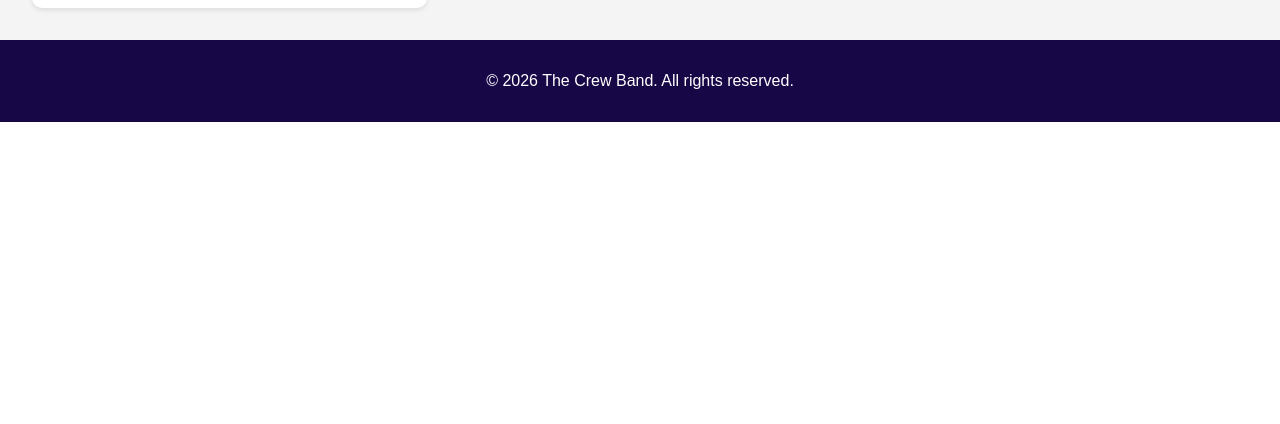
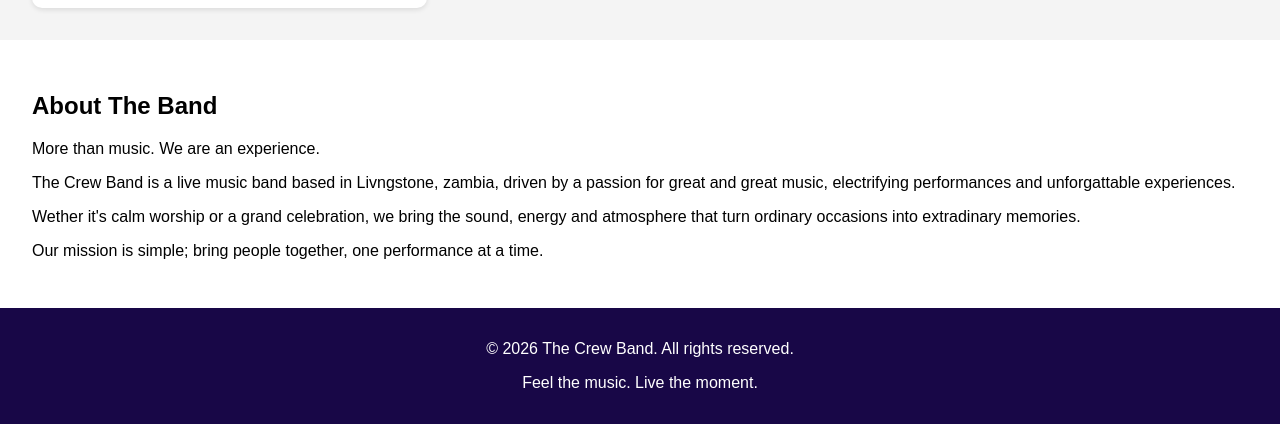
Before and after one commit to DanielCM17/the-crew-band, a plain HTML site: page index.html in a window 1280 px wide. Shown: the part 1245-1669 px from the top of the page. Before the commit the page ends 1367 px from the top, so only its background shows below. Drawn offline with Linux system fonts and the light colour scheme.

Commit message:
add about section html

```diff
--- a/index.html
+++ b/index.html
@@ -18,7 +18,7 @@
     </header>
 
     <!-- Services Section -->
-    <section class="services">
+    <section class="services container">
         <h2>Our Services</h2>
             <p>Your Event. Our sound. One unforgettable experience.</p>
         <div class="service-cards">
@@ -46,9 +46,19 @@
         </div>
     </section>
 
+    <!-- About section-->
+    <section class="about container">
+        <h2>About The Band</h2>
+        <p>More than music. We are an experience.</p>
+        <p>The Crew Band is a live music band based in Livngstone, zambia, driven by a passion for great and great music, electrifying performances and unforgattable experiences.</p>
+        <p>Wether it's calm worship or a grand celebration, we bring the sound, energy and atmosphere that turn ordinary occasions into extradinary memories.</p>
+        <p>Our mission is simple; bring people together, one performance at a time.</p>
+    </section>
+
     <!-- Footer -->
     <footer class="footer">
         <p>&copy; 2026 The Crew Band. All rights reserved.</p>
+        <p>Feel the music. Live the moment.</p>
     </footer>
 </body>
 </html>
--- a/style.css
+++ b/style.css
@@ -8,6 +8,15 @@ body {
 
 h2 {
     display: block;
+}
+
+.about{
+    background-color: white;
+}
+
+.container {
+    padding: 2rem;
+
 }
 
 .flex {
@@ -51,7 +60,6 @@ h2 {
 }
 
 .services {
-    padding: 2rem;
     background-color: #f4f4f4;
 }
 
```
